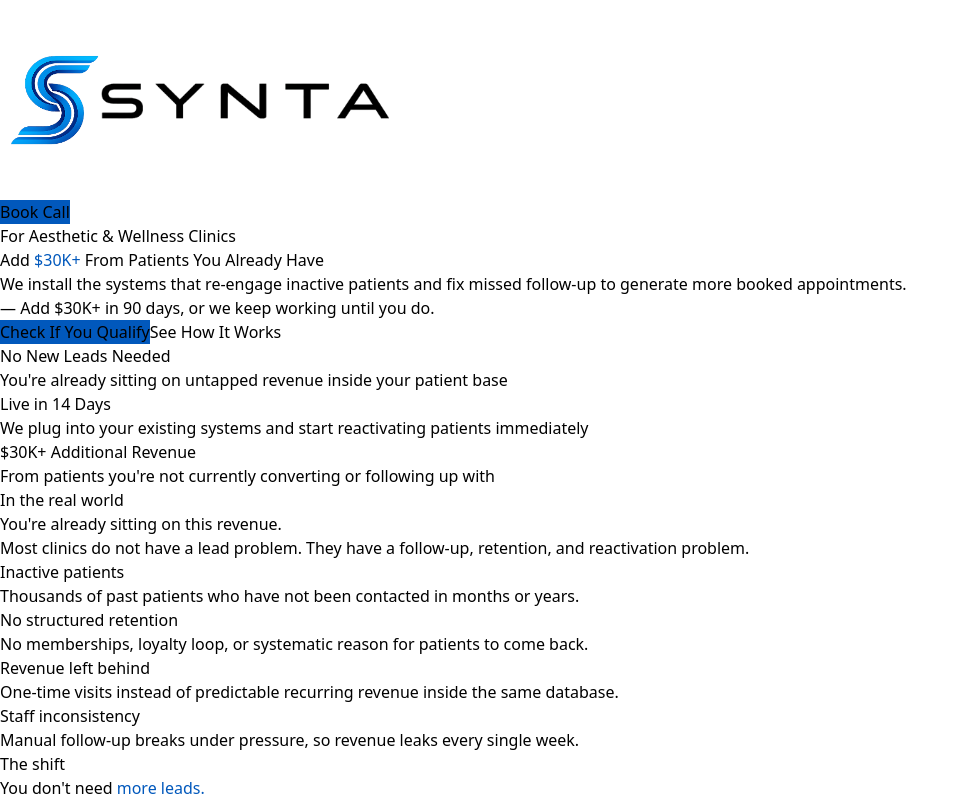
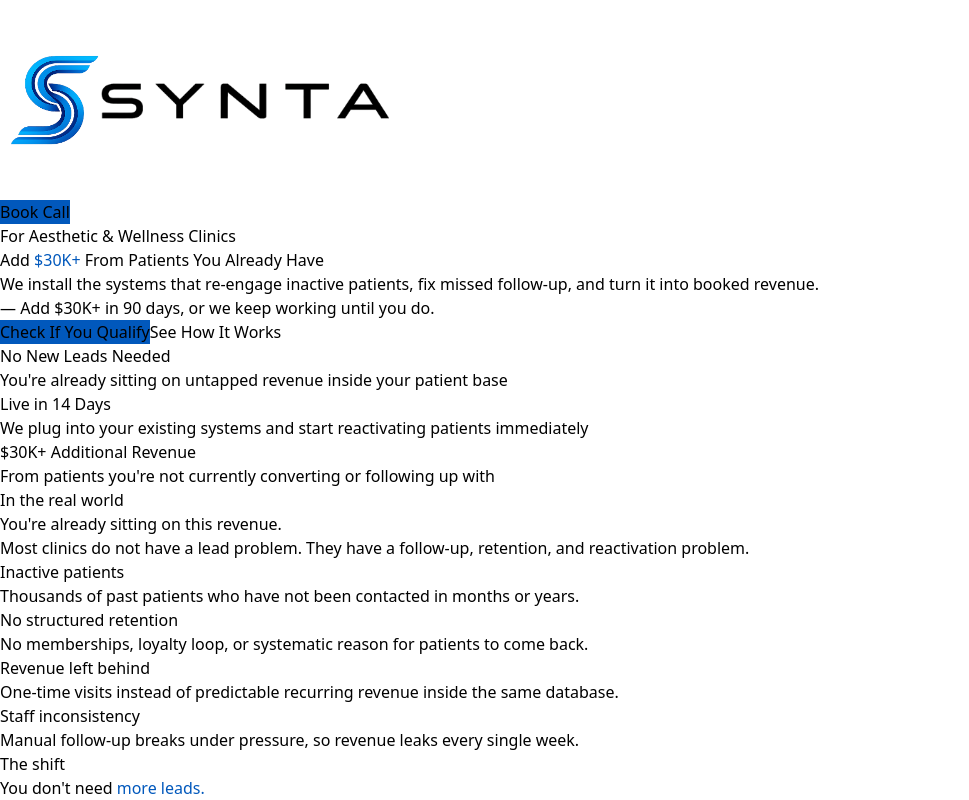
Before and after one commit to alexshue-code/synta-funnel, a React (Vite) app: page / in a window 1280 px wide. Shown: the top 800 px of the page, without its empty margins (0-969 px from the left). Built offline with nearby package versions, Linux system fonts and the light colour scheme.

Commit message:
Update hero subheading first line

```diff
--- a/src/App.jsx
+++ b/src/App.jsx
@@ -68,7 +68,7 @@ function HeroSection() {
           Add <span style={{ color: ACCENT }}>$30K+</span> From Patients You Already Have
         </h1>
         <p className="mx-auto mt-6 max-w-3xl text-base leading-7 text-black/62 md:text-xl md:leading-8">
-          We install the systems that re-engage inactive patients and fix missed follow-up to generate more booked appointments.
+          We install the systems that re-engage inactive patients, fix missed follow-up, and turn it into booked revenue.
         </p>
         <p className="mx-auto mt-3 max-w-3xl text-base leading-7 text-black/62 md:text-xl md:leading-8">
           — Add $30K+ in 90 days, or we keep working until you do.
```
